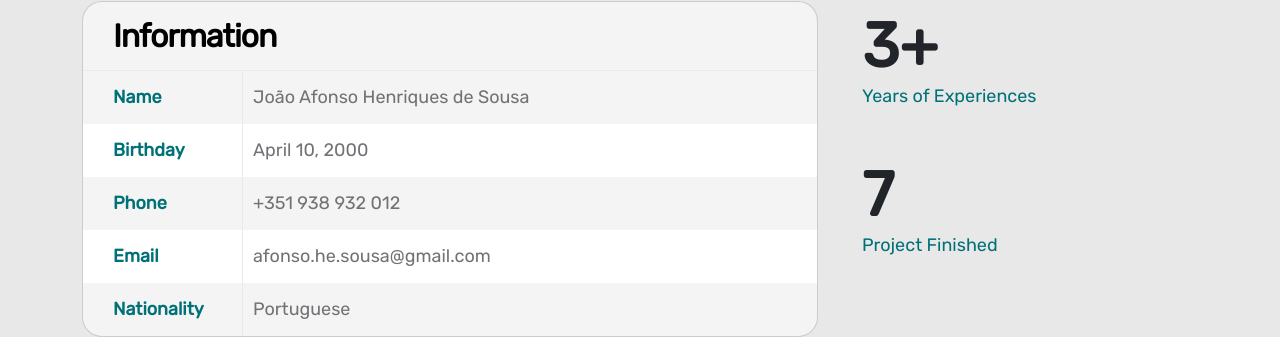
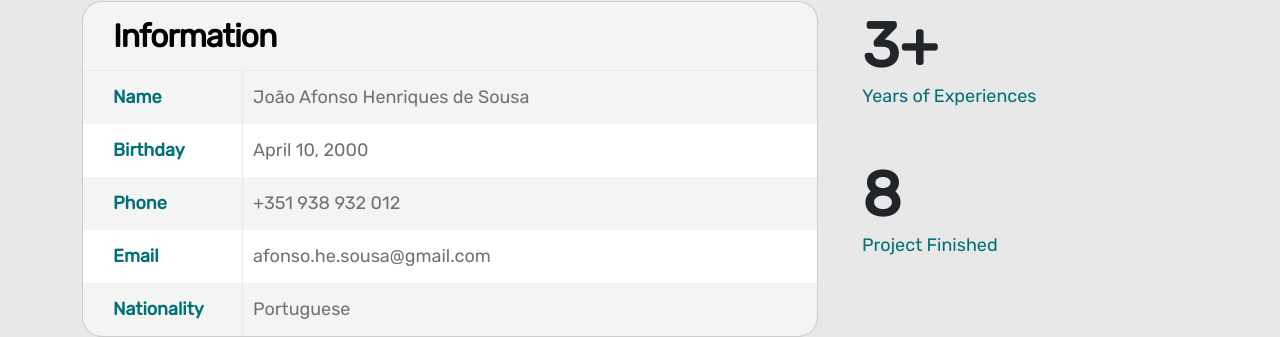
Before and after one commit to AfonsoSousa123/my-cv-web, a React (Vite) app: page / in a window 1280 px wide. Shown: the part 1522-1859 px from the top of the page. Built offline with nearby package versions, Linux system fonts and the light colour scheme.

Commit message:
fix: Update featured numbers to reflect the latest project count

```diff
--- a/src/sections/Featured.tsx
+++ b/src/sections/Featured.tsx
@@ -67,7 +67,7 @@ const Featured = () => {
                   {/*</div>*/}
 
                   <div className="col-lg-8 col-6 pt-4">
-                    <strong className="featured-numbers">7</strong>
+                    <strong className="featured-numbers">8</strong>
 
                     <p className="featured-text">Project Finished</p>
                   </div>
```
